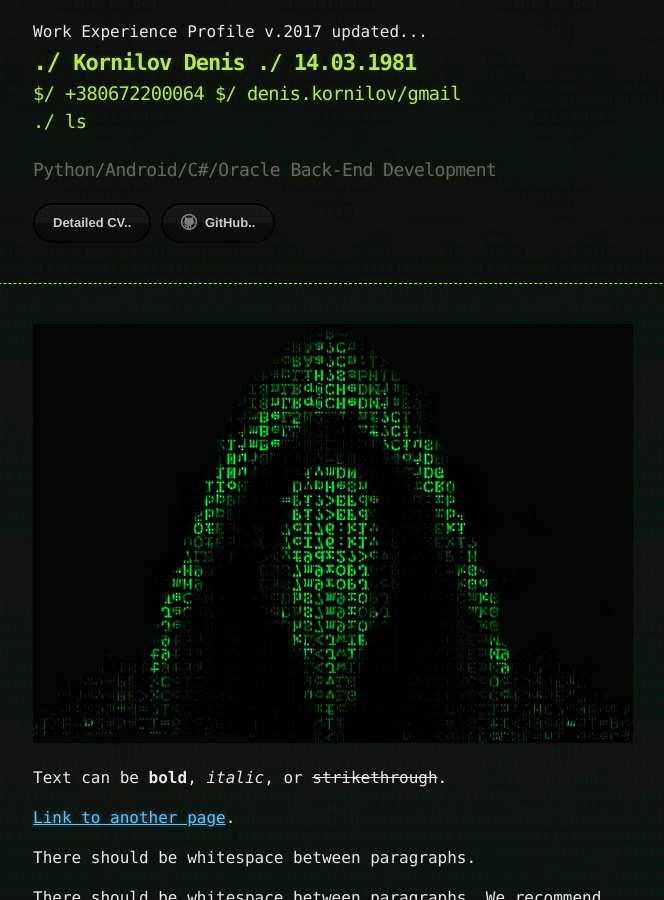
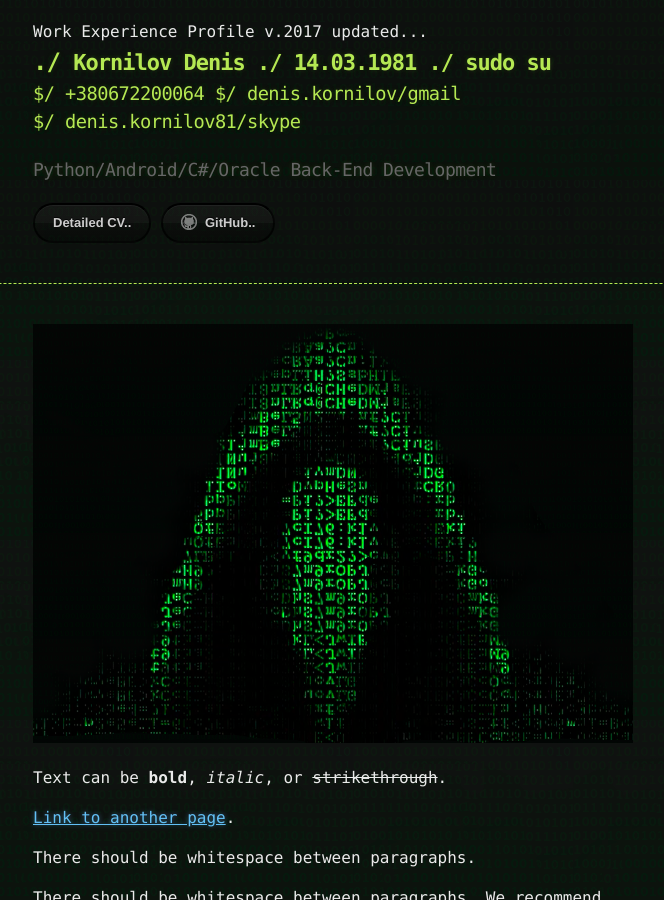
Before and after one commit to kornilov1981/kornilov1981.github.io, a Jekyll site: the page built from index.md, in a window 1280 px wide and 900 px high. Shown: the whole window, without its empty margins (307-971 px from the left). Built offline with Jekyll 4.4.1, drawn with Linux system fonts in a browser that asks for light colours.

Commit message:
Sudo Fix

```diff
--- a/_layouts/default.html
+++ b/_layouts/default.html
@@ -17,8 +17,8 @@
         line-height: 1.5;
         font-family: Monaco, "Bitstream Vera Sans Mono", "Lucida Console", Terminal, monospace;">
     	Work Experience Profile v.2017 updated...</span>
-	    <h1 style="float: left; position: relative; font-size: 22px; margin-left: 0px;">Kornilov Denis ./&nbsp;14.03.1981</h1>
-        <h3 style="float: left; position: relative; ">$/&nbsp;+380672200064 $/&nbsp;denis.kornilov/gmail<br>./&nbsp;ls</h3>
+	    <h1 style="float: left; position: relative; font-size: 22px; margin-left: 0px;">Kornilov Denis ./&nbsp;14.03.1981 ./&nbsp;sudo su</h1>
+        <h3 style="float: left; position: relative; ">$/&nbsp;+380672200064 $/&nbsp;denis.kornilov/gmail<br>$/&nbsp;denis.kornilov81/skype</h3>
         <h2 style="float: left; position: relative; font-size: 18px;">Python/Android/C#/Oracle <nobr>Back-End Development</nobr></h2>
 
         <div style="clear: both;"></div>
```
